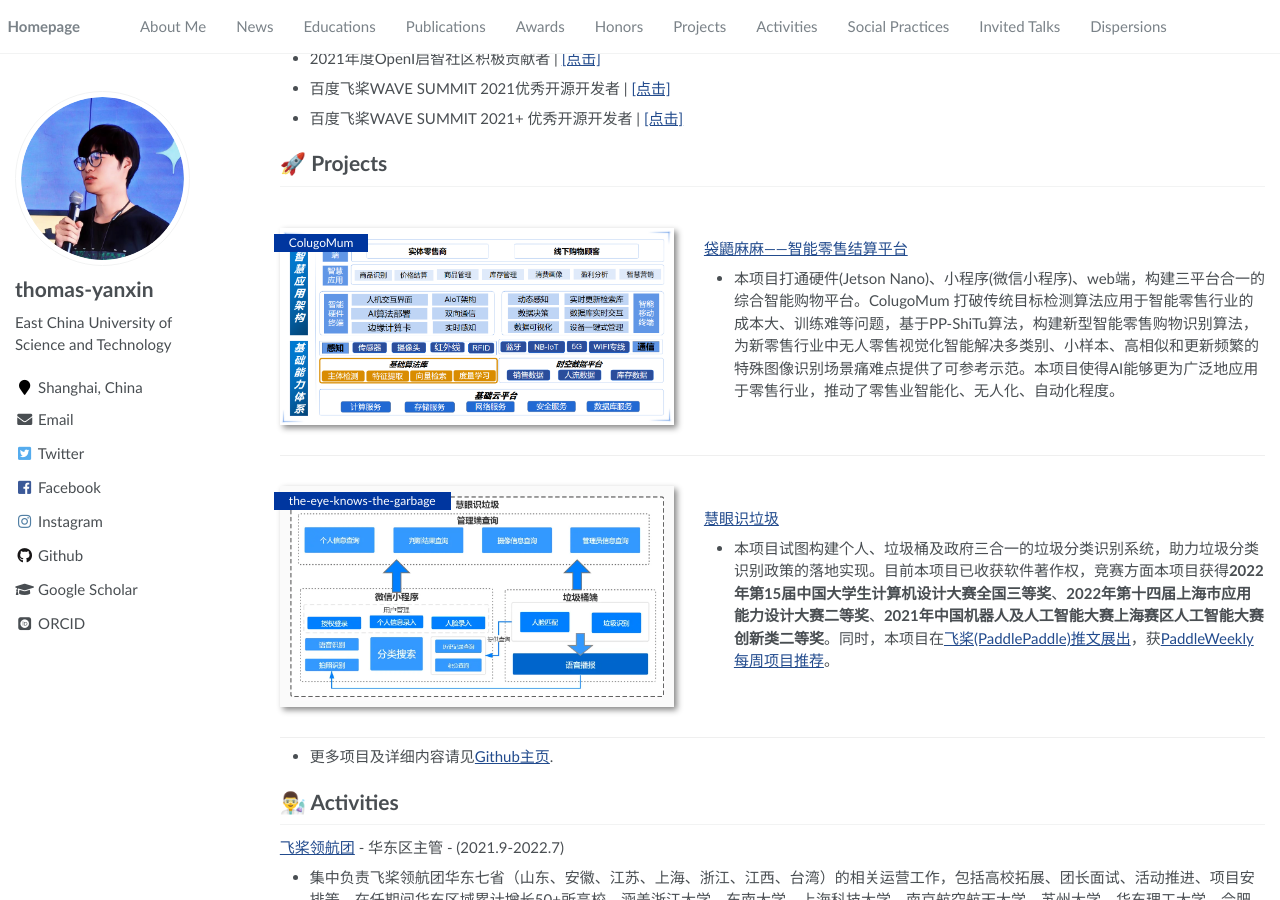
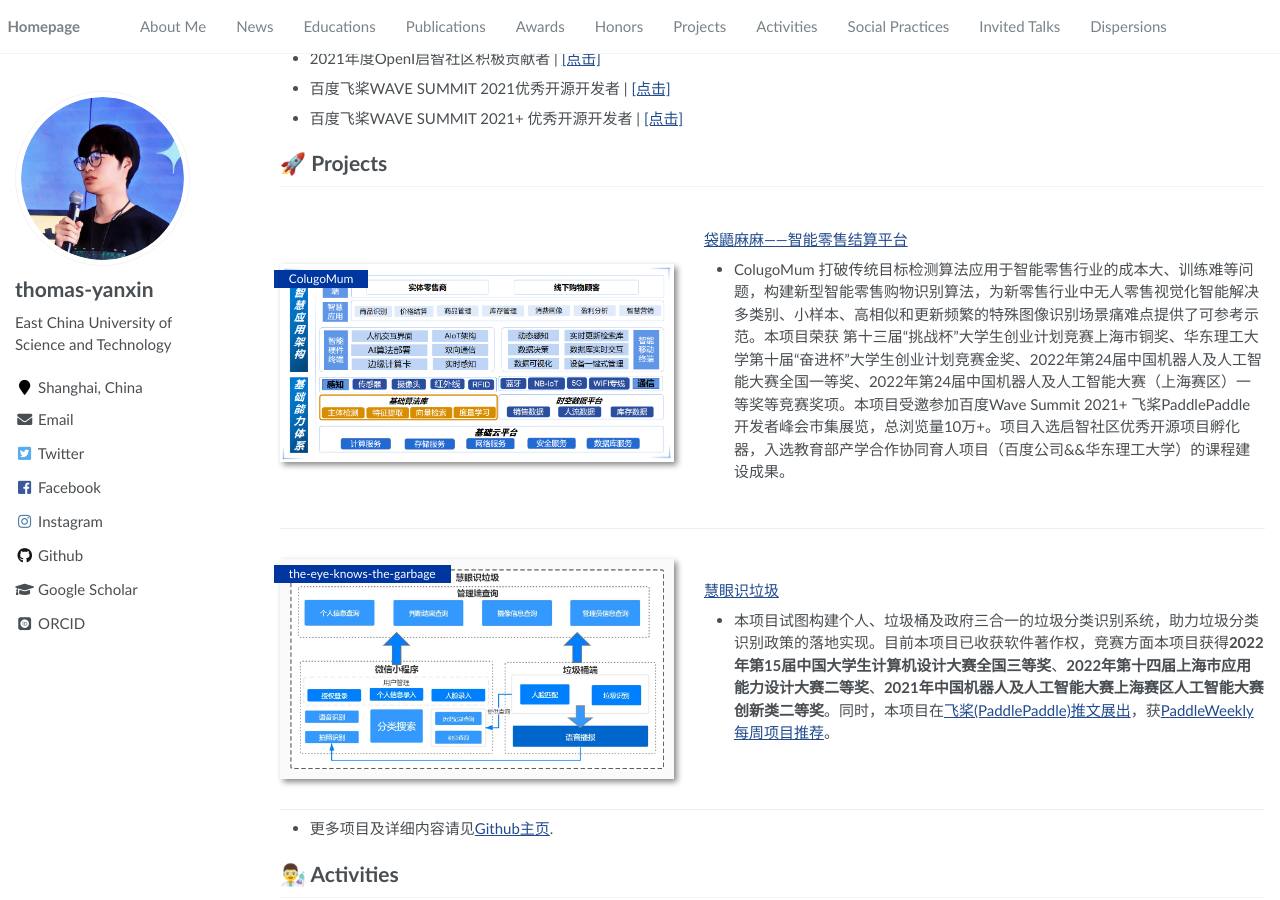
Before and after one commit to thomas-yanxin/thomas-yanxin.github.io, a Jekyll site: the page built from _pages/about.md, in a window 1280 px wide and 900 px high, scrolled down 1705 px. Built offline with Jekyll 4.4.1, drawn with Linux system fonts in a browser that asks for light colours; some web fonts are replaced.

Commit message:
Update about.md

```diff
--- a/_pages/about.md
+++ b/_pages/about.md
@@ -114,7 +114,7 @@
 
 [袋鼯麻麻——智能零售结算平台](https://github.com/thomas-yanxin/Smart_container)
 
-- 本项目打通硬件(Jetson Nano)、小程序(微信小程序)、web端，构建三平台合一的综合智能购物平台。ColugoMum 打破传统目标检测算法应用于智能零售行业的成本大、训练难等问题，基于PP-ShiTu算法，构建新型智能零售购物识别算法，为新零售行业中无人零售视觉化智能解决多类别、小样本、高相似和更新频繁的特殊图像识别场景痛难点提供了可参考示范。本项目使得AI能够更为广泛地应用于零售行业，推动了零售业智能化、无人化、自动化程度。
+- ColugoMum 打破传统目标检测算法应用于智能零售行业的成本大、训练难等问题，构建新型智能零售购物识别算法，为新零售行业中无人零售视觉化智能解决多类别、小样本、高相似和更新频繁的特殊图像识别场景痛难点提供了可参考示范。本项目荣获 第十三届“挑战杯”大学生创业计划竞赛上海市铜奖、华东理工大学第十届“奋进杯”大学生创业计划竞赛金奖、2022年第24届中国机器人及人工智能大赛全国一等奖、2022年第24届中国机器人及人工智能大赛（上海赛区）一等奖等竞赛奖项。本项目受邀参加百度Wave Summit 2021+ 飞桨PaddlePaddle开发者峰会市集展览，总浏览量10万+。项目入选启智社区优秀开源项目孵化器，入选教育部产学合作协同育人项目（百度公司&&华东理工大学）的课程建设成果。
 </div>
 </div>
 
```
